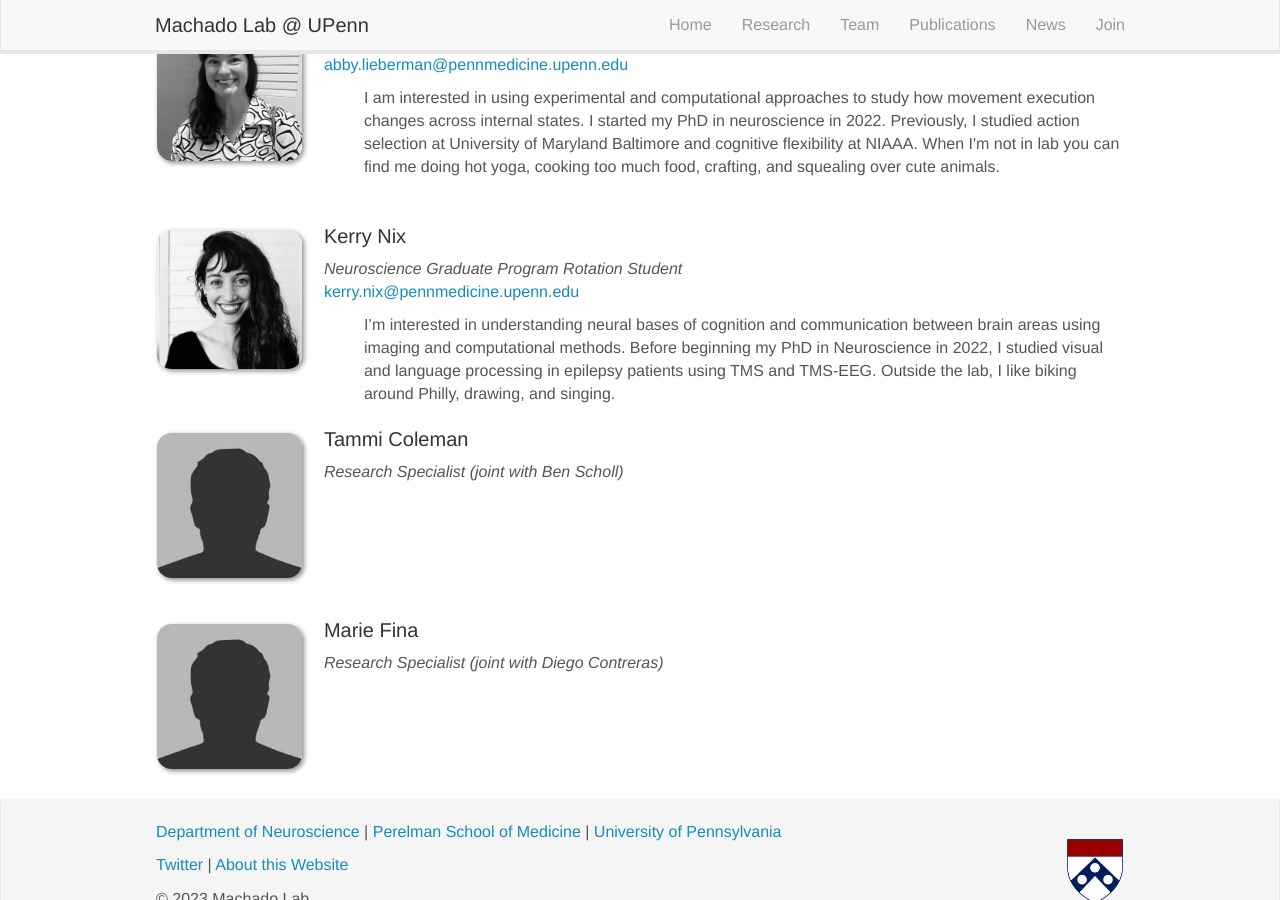
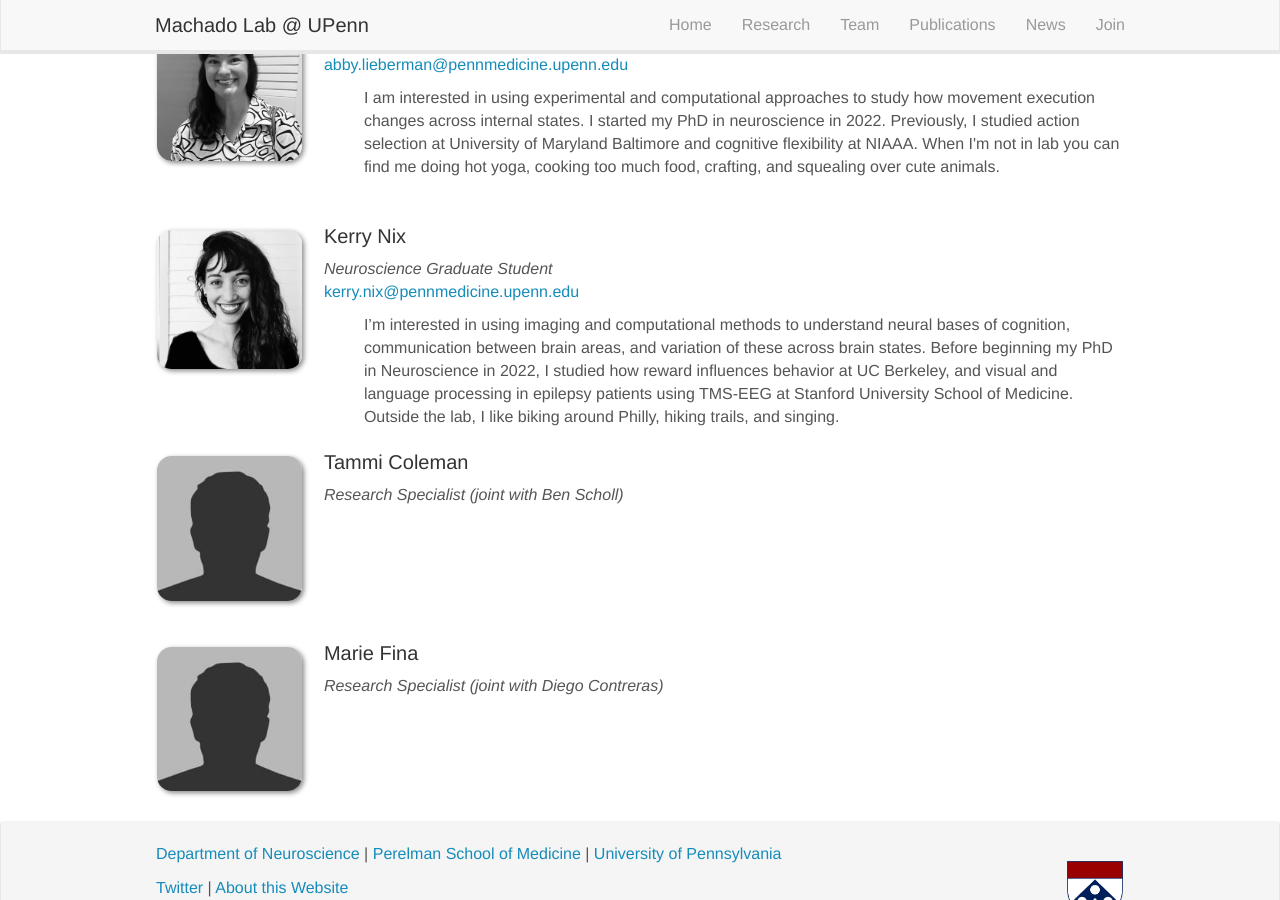
Before and after one commit to machado-lab-code/machado-lab-code, a Jekyll site: the page built from _pages/team.md, in a window 1280 px wide and 900 px high, scrolled down 444 px. Built offline with Jekyll 4.4.1, drawn with Linux system fonts in a browser that asks for light colours; nearby versions of some CDN libraries.

Commit message:
changed KN info and bio

```diff
--- a/_data/team_members.yml
+++ b/_data/team_members.yml
@@ -16,9 +16,9 @@
 
 - name: Kerry Nix
   photo: nix.jpg
-  info: Neuroscience Graduate Program Rotation Student
+  info: Neuroscience Graduate Student
   email: kerry.nix@pennmedicine.upenn.edu
-  bio: I’m interested in understanding neural bases of cognition and communication between brain areas using imaging and computational methods. Before beginning my PhD in Neuroscience in 2022, I studied visual and language processing in epilepsy patients using TMS and TMS-EEG. Outside the lab, I like biking around Philly, drawing, and singing.
+  bio: I’m interested in using imaging and computational methods to understand neural bases of cognition, communication between brain areas, and variation of these across brain states. Before beginning my PhD in Neuroscience in 2022, I studied how reward influences behavior at UC Berkeley, and visual and language processing in epilepsy patients using TMS-EEG at Stanford University School of Medicine. Outside the lab, I like biking around Philly, hiking trails, and singing.
   number_educ: 0
   education1:
 
```
